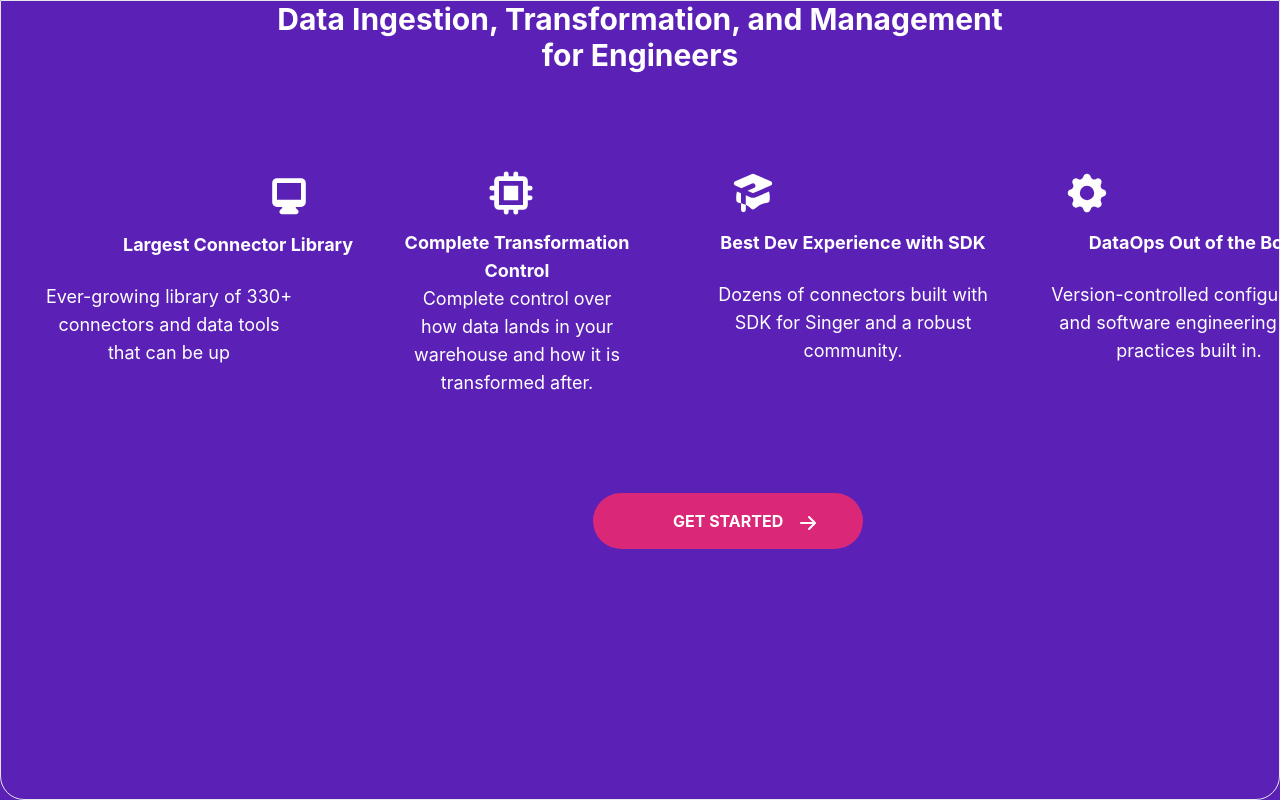
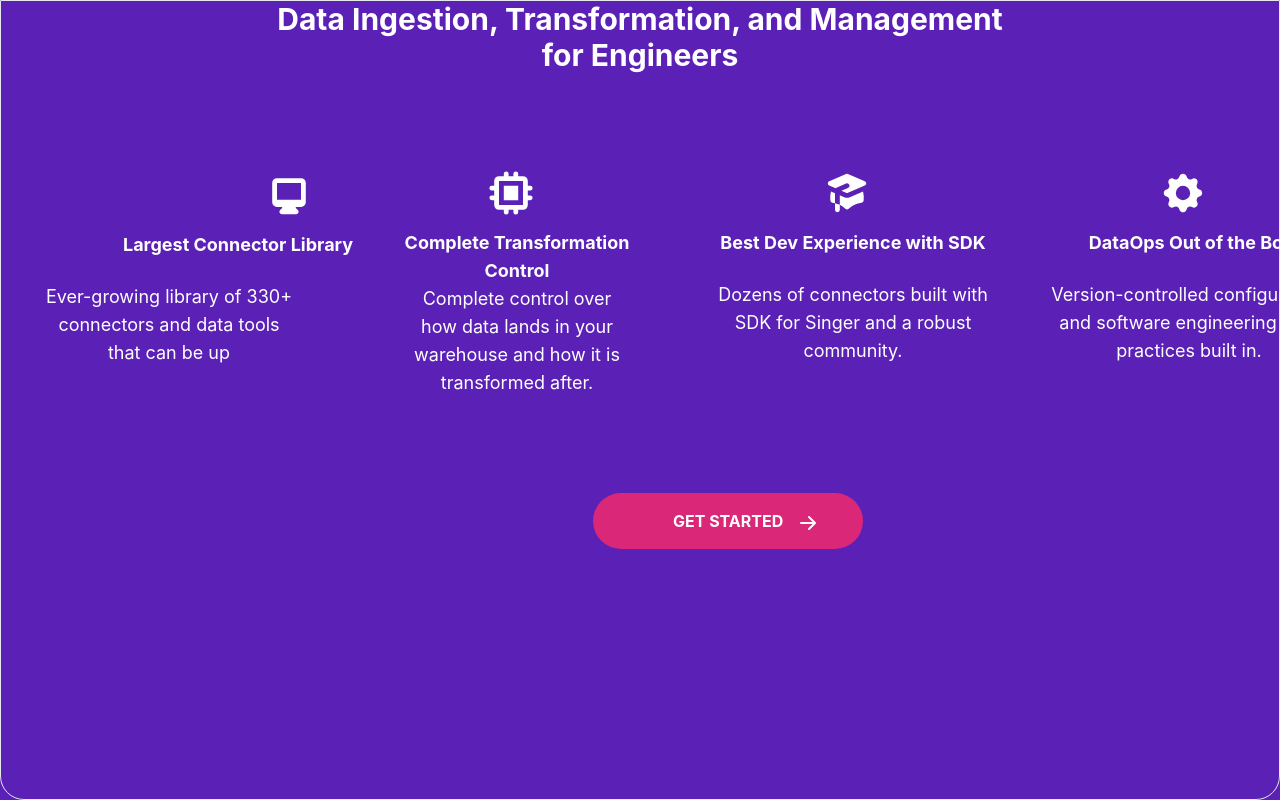
Before and after one commit to Gowri-06/Next-frontend, a Next.js app: page /transition in a window 1280 px wide. Shown: the top 800 px of the page. Built offline with nearby package versions, Linux system fonts and the light colour scheme.

Commit message:
transition extra  margin left removed

```diff
--- a/pages/transition.js
+++ b/pages/transition.js
@@ -59,7 +59,7 @@
                         <span className="w-300 h-0 rounded-br-3xl bg-blue-thick absolute top-0 left-0 ease-out duration-500 transition-all group-hover:w-full group-hover:h-full -z-1"></span>
                         <span className="w-full text-black transition-colors duration-300 ease-in-out group-hover:text-blue z-10">
                         {/* <Image src="/deploy-icon.svg" width="78" height="78" alt=""/> */}
-                        <AcademicCapIcon className="ml-100 h-12 w-12 text-white ml-20 mb-3" />
+                        <AcademicCapIcon className="ml-114 h-12 w-12 text-white  mb-3" />
                         <p className="text-center text-lg mb-6 font-bold text-white">Best Dev Experience with SDK</p>
                         <p className="w-288 mb-12 text-center text-lg text-white font-normal">Dozens of connectors built with SDK for Singer and a robust community.</p>
                         </span>
@@ -71,7 +71,7 @@
                         <span className="w-300 h-0 rounded-br-3xl bg-blue-thick absolute top-0 -left-1 ease-out duration-500 transition-all group-hover:w-full group-hover:h-full -z-1"></span>
                         <span className="w-full text-black transition-colors duration-300 ease-in-out group-hover:text-blue z-10">
                         {/* <Image src="/deploy-icon.svg" width="78" height="78" alt=""/> */}
-                        <CogIcon  className="ml-114 h-12 w-12 text-white ml-18 mb-3" />
+                        <CogIcon  className="ml-114 h-12 w-12 text-white  mb-3" />
                         <p className="text-center ml-1 text-lg mb-6 font-bold text-white">DataOps Out of the Box</p>
                         <p className="w-288 mb-12 text-center text-lg text-white font-normal">Version-controlled configuration and software engineering best practices built in.</p>
                         </span>
```
